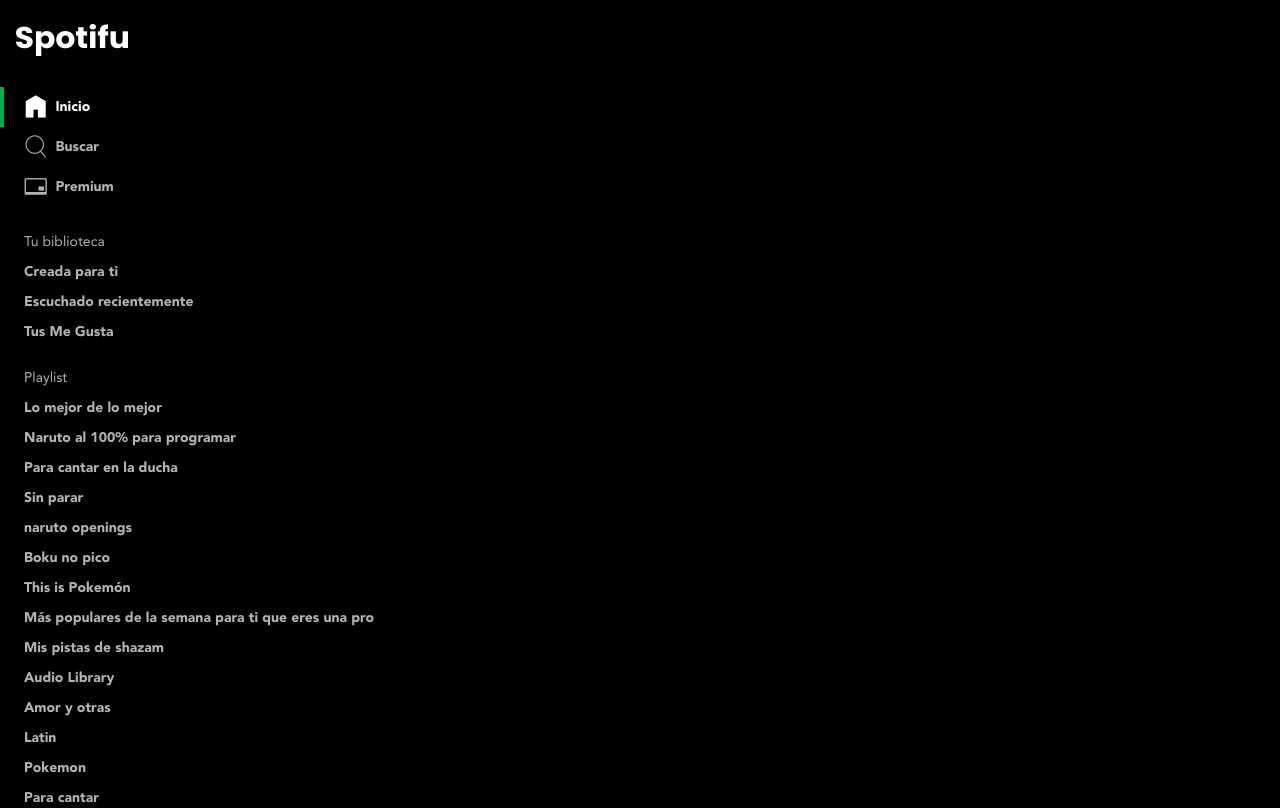
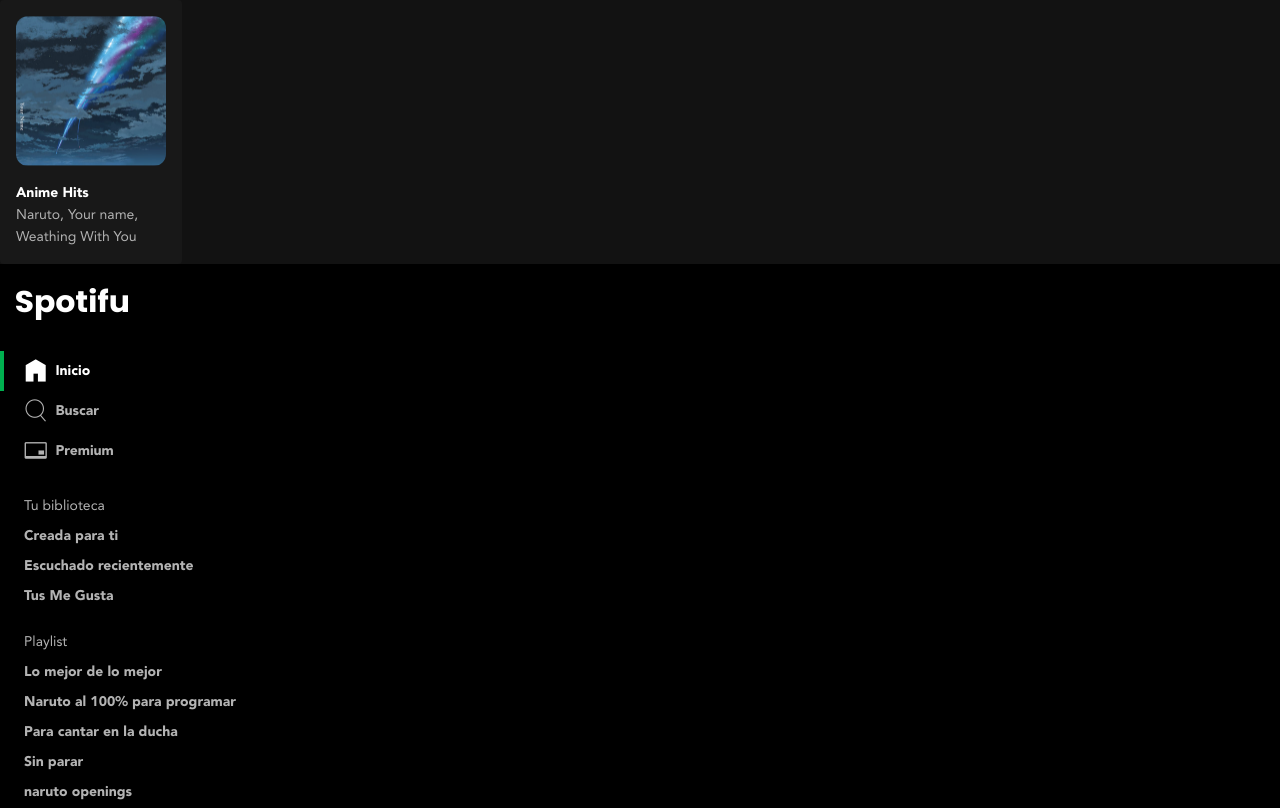
Before and after one commit to carlosfpj/Spotifu, a plain HTML site: page index.html in a window 1280 px wide. Shown: the top 808 px of the page. Drawn offline with Linux system fonts and the light colour scheme; files whose address does not match are found by name.

Commit message:
playlist A

```diff
--- a/css/index.css
+++ b/css/index.css
@@ -7,6 +7,7 @@
 @import './ellipsis.css';
 @import './slider.css';
 @import './player.css';
+@import './playlist-a.css';
 
 :root {
   font-size: 16px;
--- /dev/null
+++ b/css/playlist-a.css
@@ -0,0 +1,51 @@
+.playlistA {
+  inline-size: 13em;
+  padding: 1rem;
+  border-radius: .25rem;
+  background: var(--gray40);
+  box-sizing: border-box;
+  transition: .3s background;
+}
+
+.playlistA:hover, .playlistA:focus-within {
+  cursor: pointer;
+  background: var(--gray30);
+}
+
+.playlistA:hover .playlistA-cover button,
+.playlistA:focus-within .playlistA-cover button {
+  opacity: 1;
+  transform: translateY(0);
+}
+
+.playlistA-cover img {
+  vertical-align: middle;
+}
+
+.playlistA-cover {
+  position: relative;
+  border-radius: .75rem;
+  overflow: hidden;
+  margin-block-end: 1rem;
+}
+
+.playlistA button {
+  position: absolute;
+  right: .5rem;
+  bottom: .5rem;
+  opacity: 0;
+  will-change: opacity, transform;
+  transform: translateY(.5rem);
+  transition: .3s opacity, .3s transform;
+}
+
+.playlistA-title {
+  font: var(--baseFontBold);
+  color: var(--white);
+  margin: 0;
+}
+
+.playlistA-description {
+  font: var(--basefont);
+  margin: 0;
+}
--- a/index.html
+++ b/index.html
@@ -8,6 +8,16 @@
   <title>Spotifu</title>
 </head>
 <body class="body">
+  <div class="playlistA">
+  <div class="playlistA-cover">
+    <img src="./images/anime-hits.png" width="150" height="150" alt="Cover de la playlist A">
+    <button class="buttonIcon is-primary" aria-label="Reproducir" title="Reproducir">
+      <i class="icon-play" aria-hidden="true"></i>
+    </button>
+  </div>
+  <h3 class="playlistA-title">Anime Hits</h3>
+  <h4 class="playlistA-description">Naruto, Your name, Weathing With You</h4>
+  </div>
   <div class="sidebar">
     <header class="logo" role="banner">
       <a href="/" aria-current="page">
```
Also changed, not shown: images/anime-hits.png (added).
